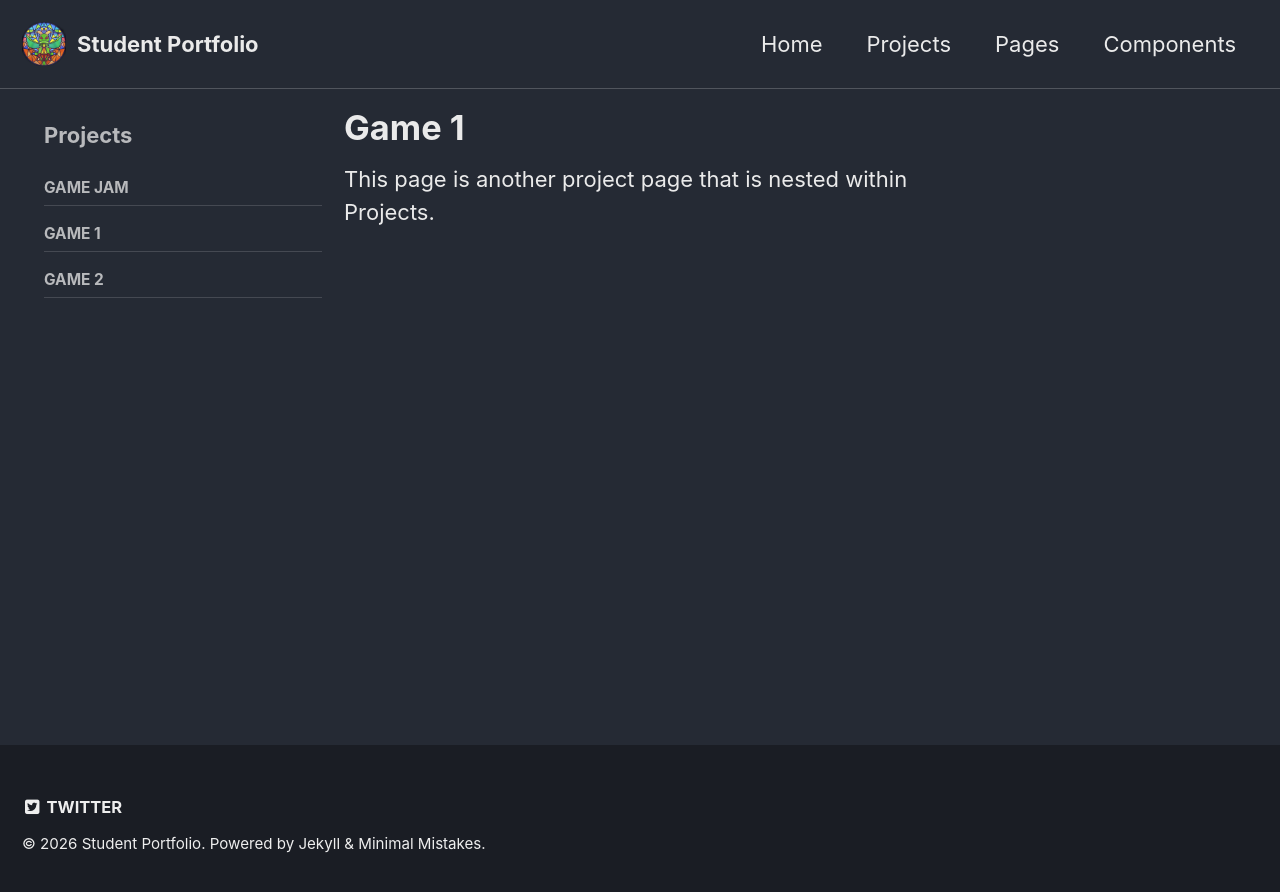
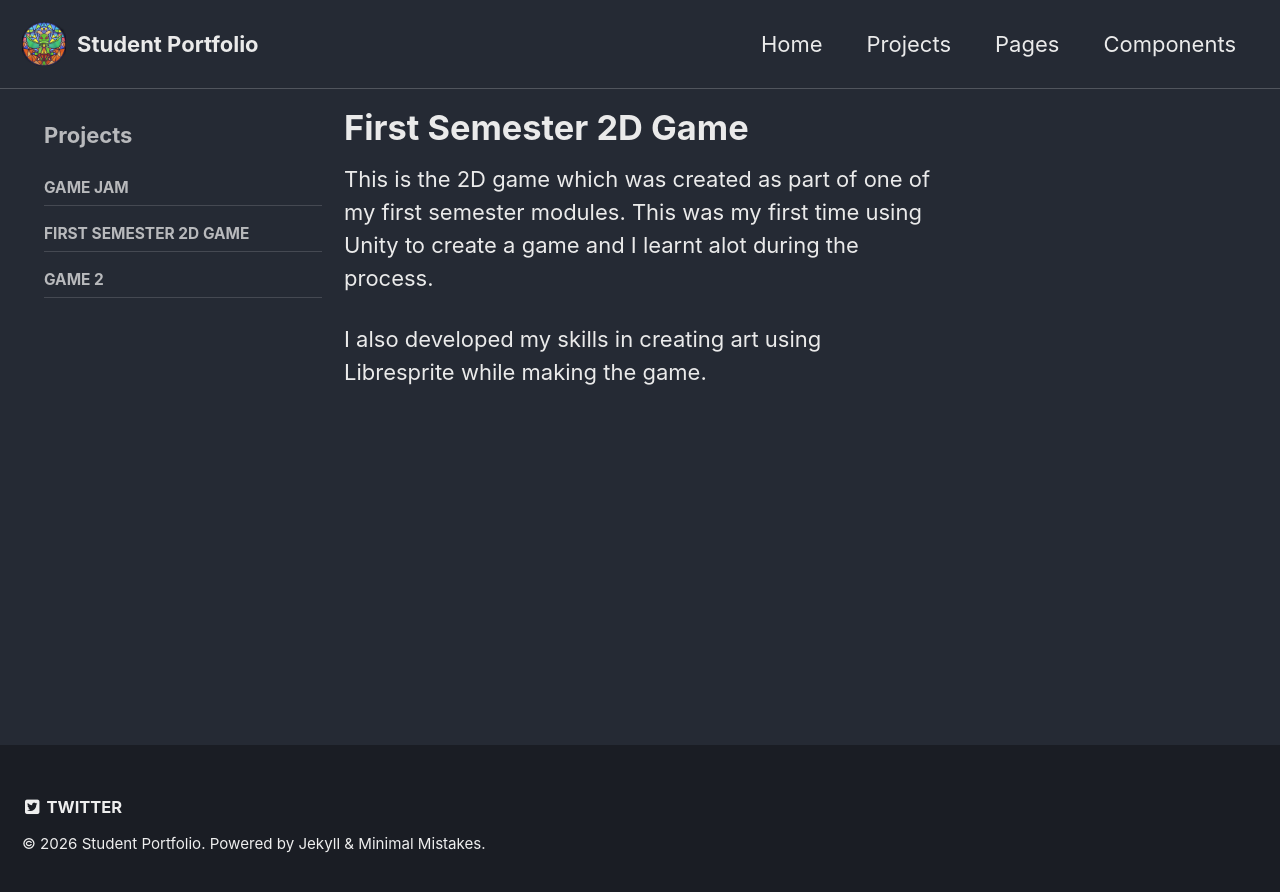
Before and after one commit to JamesTiernan/JamesTiernan.github.io, a Jekyll site: the page built from _pages/projects-game1.md, in a window 1280 px wide. Shown: the top 892 px of the page. Built offline with Jekyll 4.4.1, drawn with Linux system fonts in a browser that asks for light colours.

Commit message:
update game1

```diff
--- a/_data/navigation.yml
+++ b/_data/navigation.yml
@@ -7,7 +7,7 @@ main:
     children:
       - title: "Game Jam"
         url: /projects/game-jam/
-      - title: "Game 1"
+      - title: "First Semester 2D Game"
         url: /projects/game1/
       - title: "Game 2"
         url: /projects/game2/
@@ -28,7 +28,7 @@ main:
 projects:
   - title: "Game Jam"
     url: /projects/game-jam/
-  - title: "Game 1"
+  - title: "First Semester 2D Game"
     url: /projects/game1/
   - title: "Game 2"
     url: /projects/game2/
--- a/_pages/projects-game1.md
+++ b/_pages/projects-game1.md
@@ -1,5 +1,5 @@
 ---
-title: "Game 1"
+title: "First Semester 2D Game"
 layout: single
 permalink: /projects/game1/
 sidebar:
@@ -8,4 +8,6 @@ sidebar:
     - projects
 ---
 
-This page is another project page that is nested within Projects.
+This is the 2D game which was created as part of one of my first semester modules. This was my first time using Unity to create a game and I learnt alot during the process.
+
+I also developed my skills in creating art using Libresprite while making the game.
```
